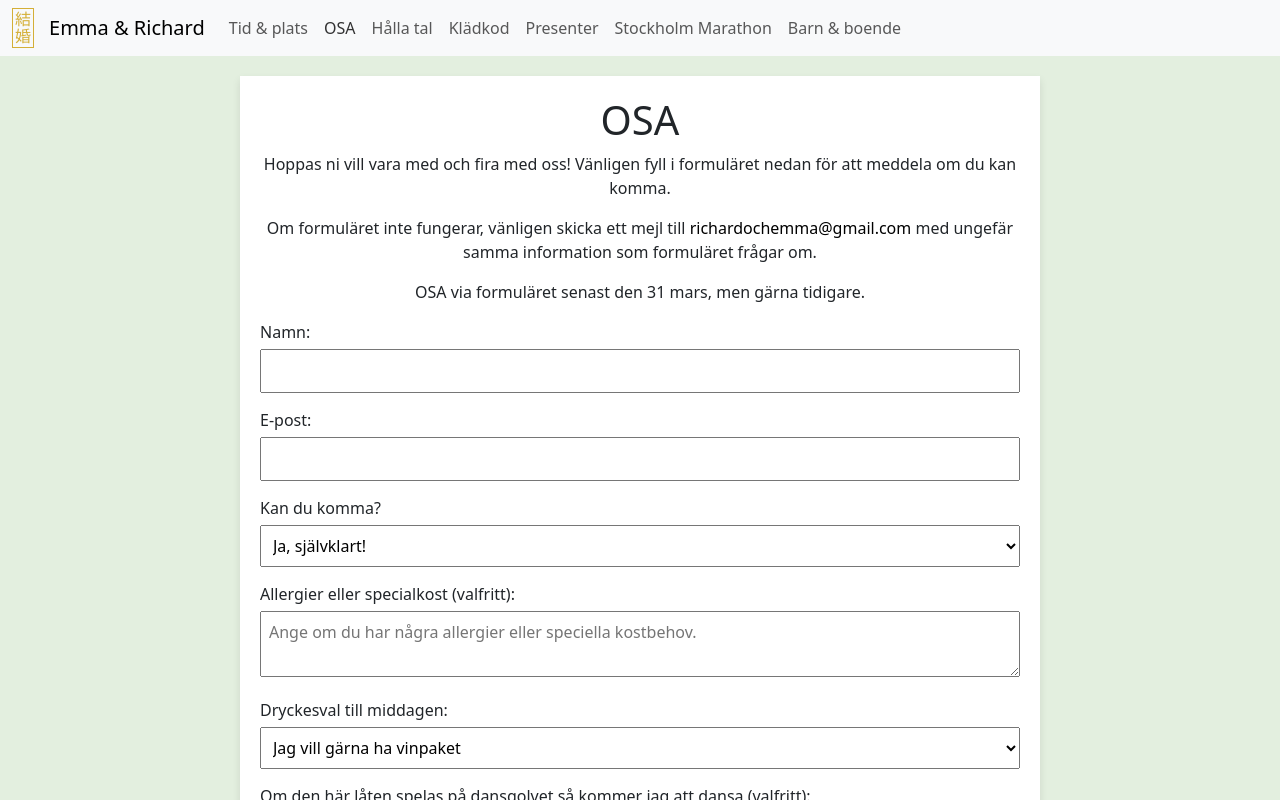
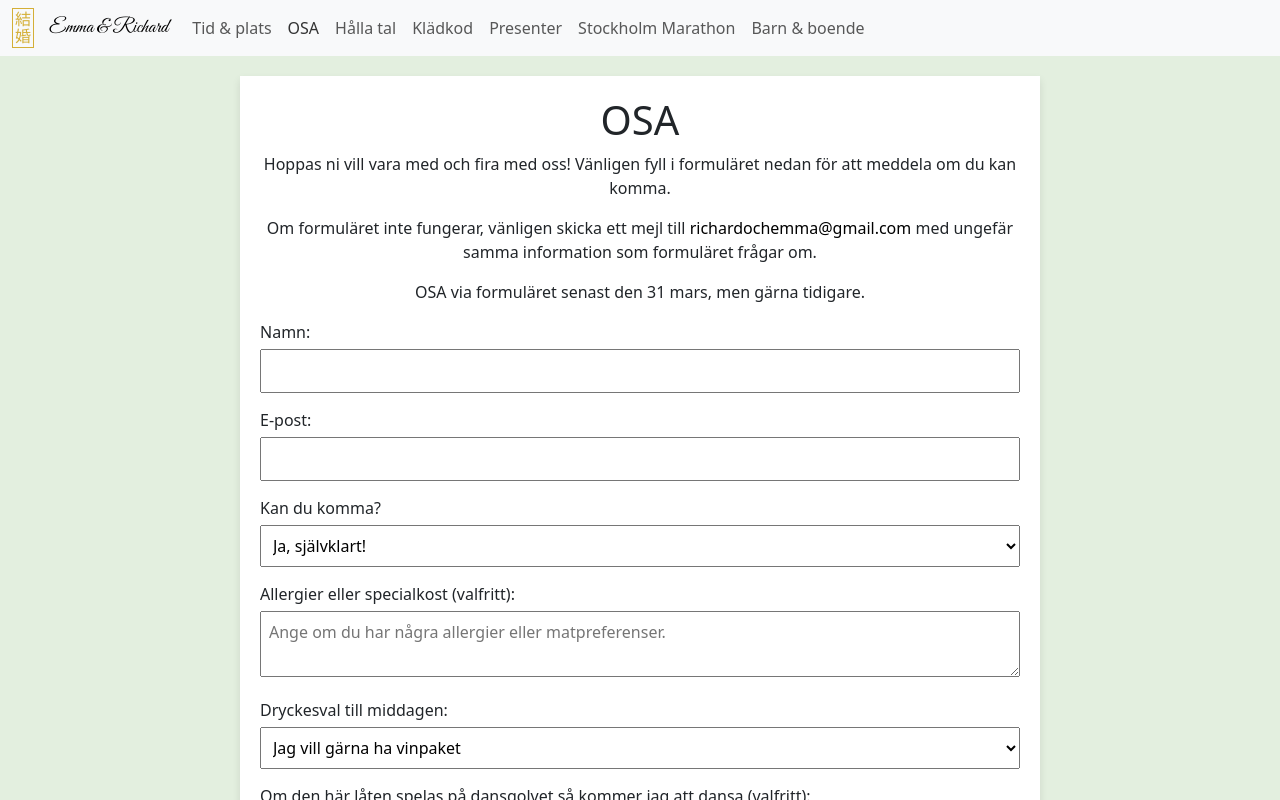
Before and after one commit to richarduggelberg/wedding, a React (Vite) app: page / in a window 1280 px wide. Both pictures are taken after a click on the link "OSA". Shown: the top 800 px of the page. Built offline with nearby package versions, Linux system fonts and the light colour scheme.

Commit message:
wip changes

```diff
--- a/src/components/RsvpPage.tsx
+++ b/src/components/RsvpPage.tsx
@@ -127,7 +127,7 @@ const RsvpPage = () => {
               id="allergies"
               name="allergies"
               style={{ width: "100%", padding: "8px", boxSizing: "border-box" }}
-              placeholder="Ange om du har några allergier eller speciella kostbehov."
+              placeholder="Ange om du har några allergier eller matpreferenser."
             ></textarea>
           </div>
 
@@ -145,7 +145,7 @@ const RsvpPage = () => {
               style={{ width: "100%", padding: "8px", boxSizing: "border-box" }}
             >
               <option value="wine">Jag vill gärna ha vinpaket</option>
-              <option value="nonAlcoholic">Alkoholfritt, tack</option>
+              <option value="nonAlcoholic">Alkoholfritt</option>
             </select>
           </div>
 
--- a/src/components/TopNav.tsx
+++ b/src/components/TopNav.tsx
@@ -39,7 +39,7 @@ function TopNav({ title, navBarText, setPage }: Props) {
           </div>
 
           <a
-            style={{ marginLeft: "15px" }}
+            style={{ marginLeft: "15px", fontFamily: "'Great Vibes', cursive" }}
             className="navbar-brand justify-content-center"
             href="#"
             onClick={() => {
```
